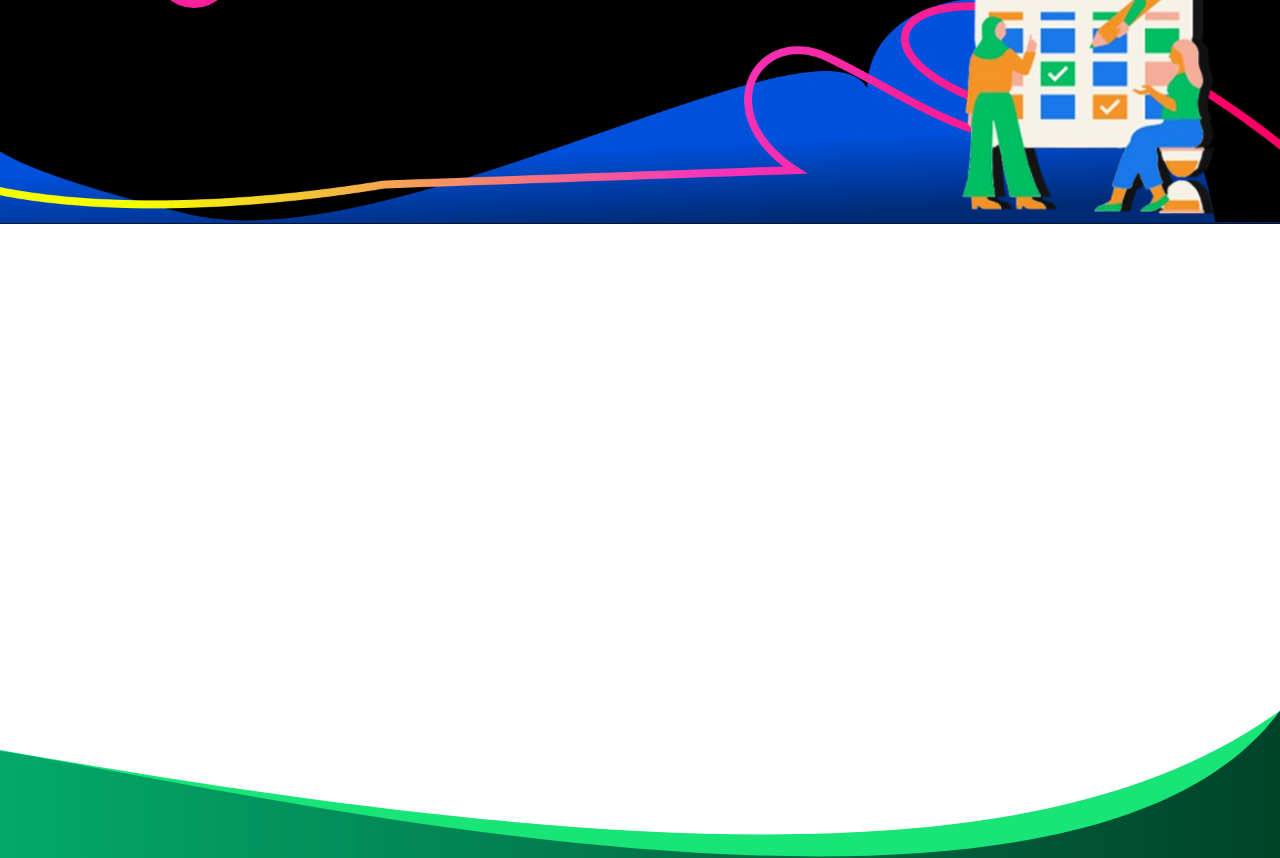
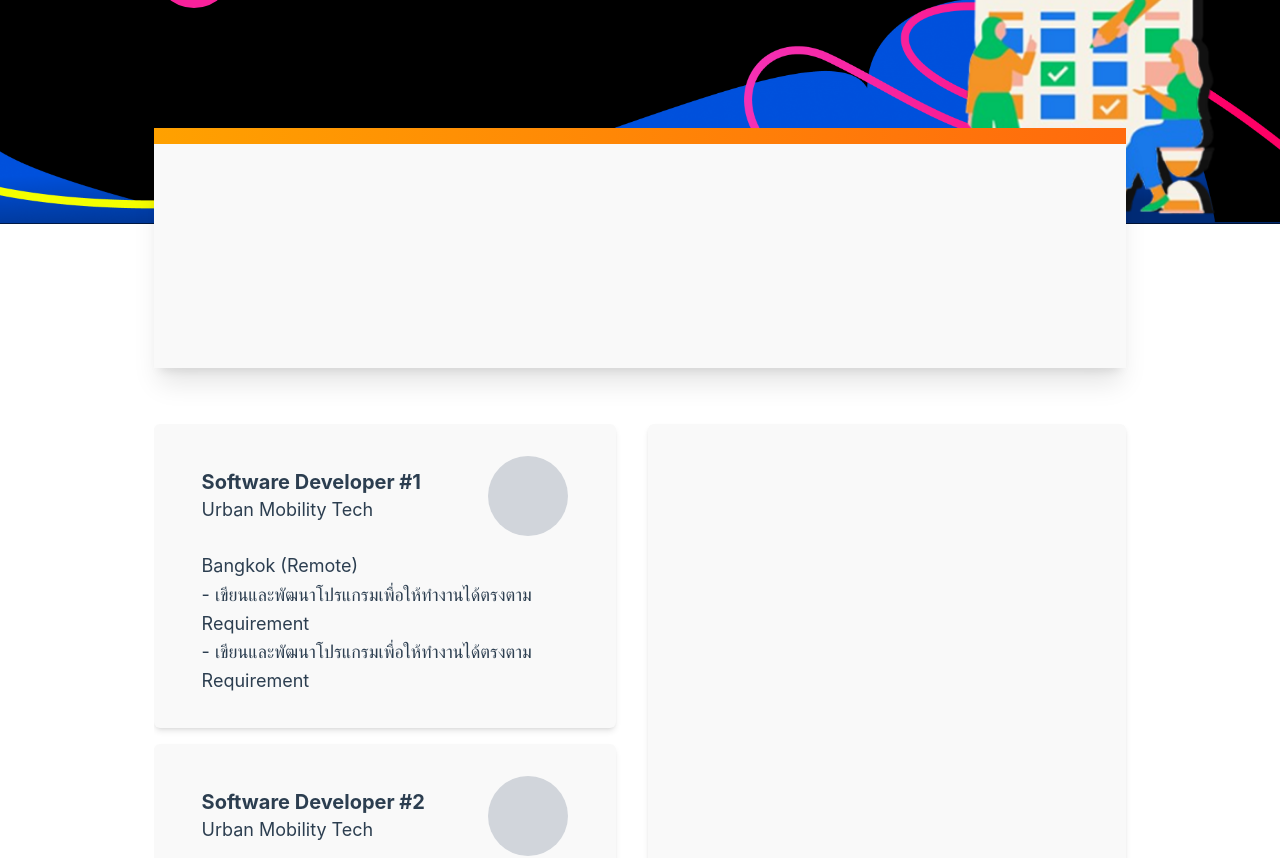
Before and after one commit to KU-jobapp-guys/KU-Seek, a Vue app in the folder frontend/: page /student/explore-job in a window 1280 px wide. Shown: the part 200-1058 px from the top of the page. Built offline with nearby package versions, Linux system fonts and the light colour scheme.

Commit message:
create overall job board layout

```diff
--- a/frontend/src/views/JobBoardView.vue
+++ b/frontend/src/views/JobBoardView.vue
@@ -4,4 +4,33 @@ import Header from '@/components/layouts/Header.vue'
 
 <template>
   <Header page="jobBoard" />
+
+  <div class="relative -mt-24 px-[12vw]">
+    <div class="bg-[#F9F9F9] h-[240px] w-full shadow-xl">
+      <div class="w-full h-4 bg-gradient-to-r from-[#FFA100] to-[#FF6A0D]"></div>
+    </div>
+  </div>
+
+  <div class="px-[12vw] p-2 mt-12 flex h-[600px] gap-x-4">
+    <div class="w-full pr-4 h-[600px] gap-y-4 overflow-y-auto">
+      <div v-for="value in [1,2,3,4,5,6]">
+        <div class="h-full bg-[#F9F9F9] px-12 py-8 w-full mb-4 rounded-md shadow-md">
+          <div class="flex justify-between items-center mb-4">
+            <div>
+              <p class="text-xl font-bold">Software Developer #{{ value }}</p>
+              <p>Urban Mobility Tech</p>
+            </div>
+            <div class="bg-gray-300 w-20 h-20 rounded-full" />
+          </div>
+          <p>Bangkok (Remote)</p>
+          <p>- เขียนและพัฒนาโปรแกรมเพื่อให้ทำงานได้ตรงตาม Requirement</p>
+          <p>- เขียนและพัฒนาโปรแกรมเพื่อให้ทำงานได้ตรงตาม Requirement</p>
+        </div>
+      </div>
+    </div>
+    <div class="w-full bg-[#F9F9F9] p-2 rounded-md shadow-md hidden md:block">
+
+    </div>
+  </div>
+
 </template>
```
